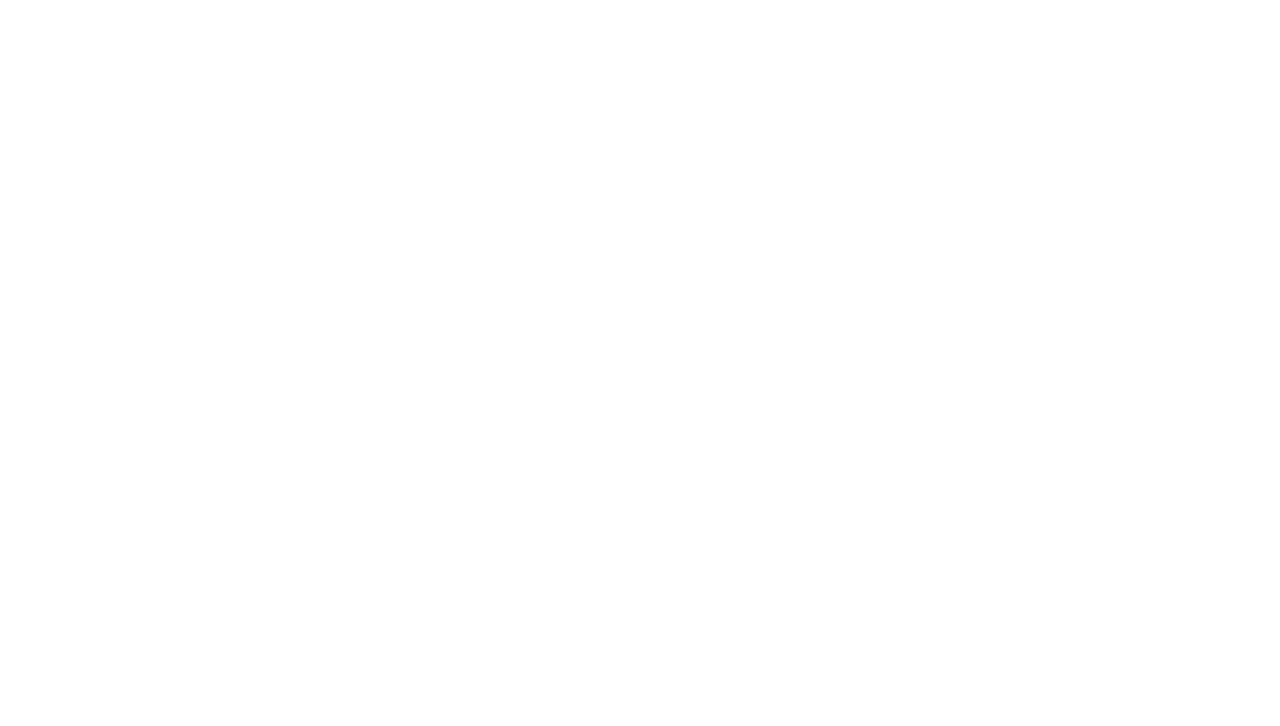
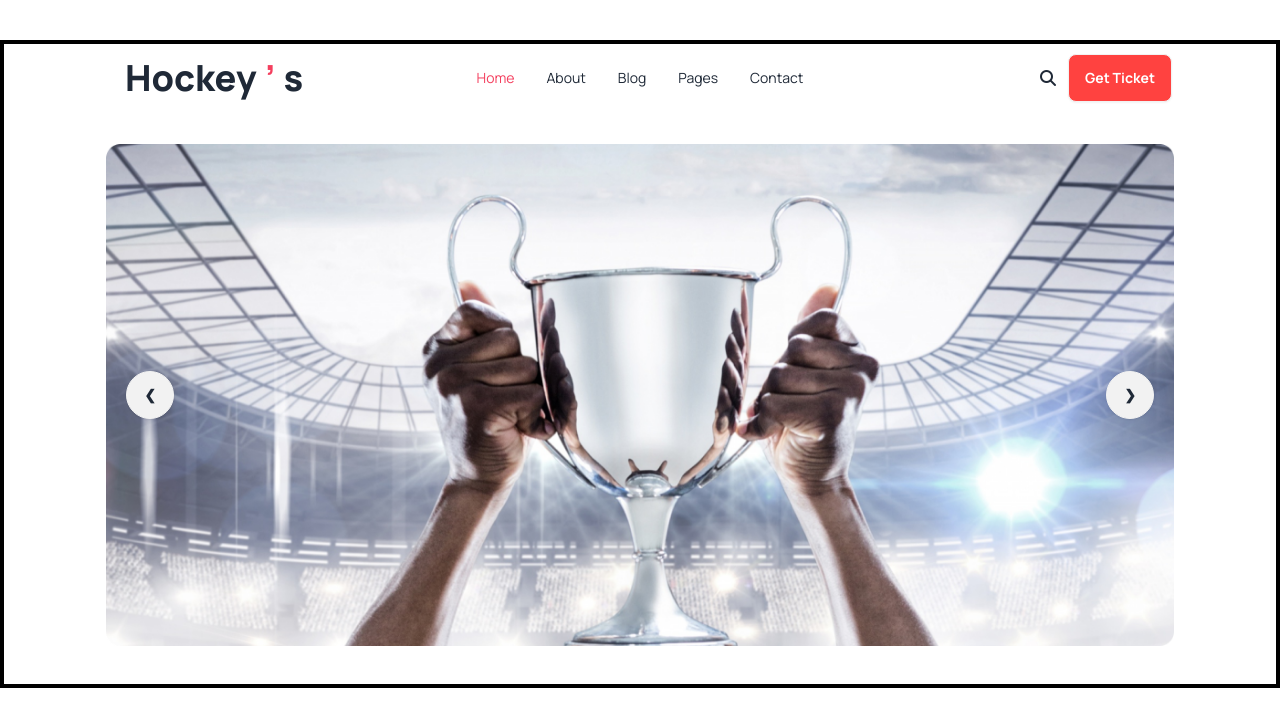
Before and after one commit to Maruf4d/Assignment-3, a plain HTML site: page index.html in a window 1280 px wide. Drawn offline with nearby package versions, Linux system fonts and the light colour scheme.

Commit message:
Banner Section Added

```diff
--- a/index.html
+++ b/index.html
@@ -26,7 +26,71 @@
 </head>
 <body class="font-manrope">
 
-    <header></header>
+    <header class="container mx-auto lg:px-24 px-8 my-10 border-solid border-black border-4">
+        <div class="navbar bg-base-100">
+            <div class="navbar-start">
+              <div class="dropdown">
+                <div tabindex="0" role="button" class="btn btn-ghost lg:hidden">
+                  <svg xmlns="http://www.w3.org/2000/svg" class="h-5 w-5" fill="none" viewBox="0 0 24 24" stroke="currentColor"><path stroke-linecap="round" stroke-linejoin="round" stroke-width="2" d="M4 6h16M4 12h8m-8 6h16" /></svg>
+                </div>
+                <ul tabindex="0" class="menu menu-sm dropdown-content mt-3 z-[1] p-2 shadow bg-base-100 rounded-box w-52">
+                  <li><a class="text-rose-700">Home</a></li>
+                  <li>
+                    <a>About</a>
+                  </li>
+                  <li><a>Blog</a></li>
+                  <li><a>Pages</a></li>
+                  <li><a>Contact</a></li>
+                </ul>
+              </div>
+              <a class="btn btn-ghost text-4xl font-extrabold">Hockey<span class="text-rose-500">’</span>s</a>
+            </div>
+            <div class="navbar-center hidden lg:flex">
+              <ul class="menu menu-horizontal px-1">
+                <li><a class="text-rose-500">Home</a></li>
+                <li>
+                  <a>About</a>
+                </li>
+                <li><a>Blog</a></li>
+                <li><a>Pages</a></li>
+                <li><a>Contact</a></li>
+              </ul>
+            </div>
+            <div class="navbar-end">
+             <i class="fa-solid fa-magnifying-glass pr-3"></i>
+              <a class="btn bg-[#FF4240] text-white font-bold">Get Ticket</a>
+            </div>
+          </div>
+            <!-- Banner Section -->
+            <section class="container mx-auto lg:px-1.5 px-8 my-8">
+                <div class="carousel w-full">
+                    <div id="slide1" class="carousel-item relative w-full">
+                      <img src="images/1.png" class="w-full" />
+                      <div class="absolute flex justify-between transform -translate-y-1/2 left-5 right-5 top-1/2">
+                        <a href="#slide4" class="btn btn-circle">❮</a>
+                        <a href="#slide2" class="btn btn-circle">❯</a>
+                      </div>
+                    </div>
+                    <div id="slide2" class="carousel-item relative w-full">
+                      <img src="images/4.png" class="w-full" />
+                      <div class="absolute flex justify-between transform -translate-y-1/2 left-5 right-5 top-1/2">
+                        <a href="#slide1" class="btn btn-circle">❮</a>
+                        <a href="#slide3" class="btn btn-circle">❯</a>
+                      </div>
+                    </div>
+                    <div id="slide3" class="carousel-item relative w-full">
+                      <img src="images/Group 39.png" class="w-full" />
+                      <div class="absolute flex justify-between transform -translate-y-1/2 left-5 right-5 top-1/2">
+                        <a href="#slide3" class="btn btn-circle">❮</a>
+                        <a href="#slide1" class="btn btn-circle">❯</a>
+                      </div>
+                    </div>
+                  </div>
+
+            </section>
+
+    </header>
+
     <main></main>
     <footer></footer>
 
```
Also changed, not shown: Images/Group 39.png (added), 1 other file.
